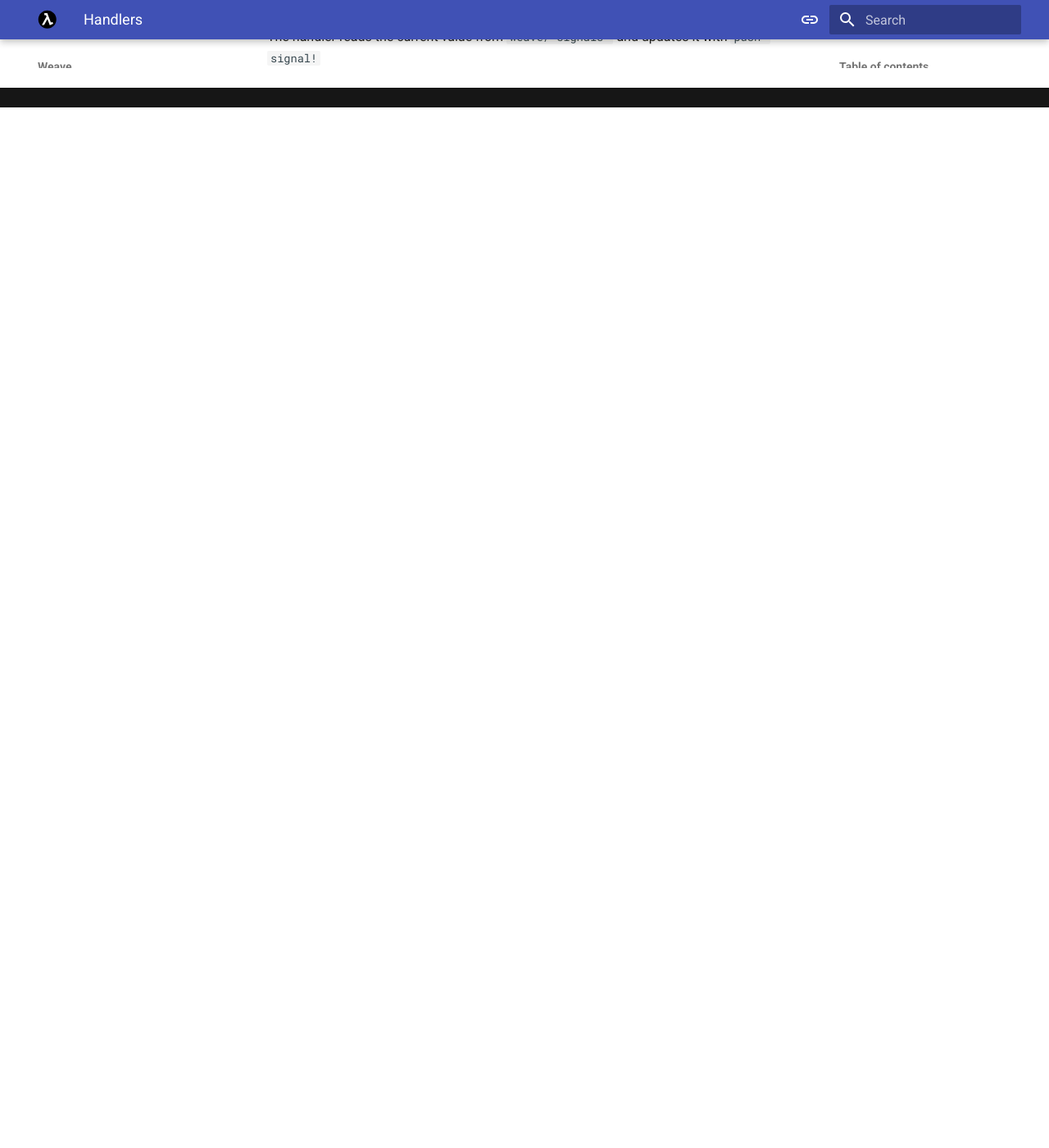
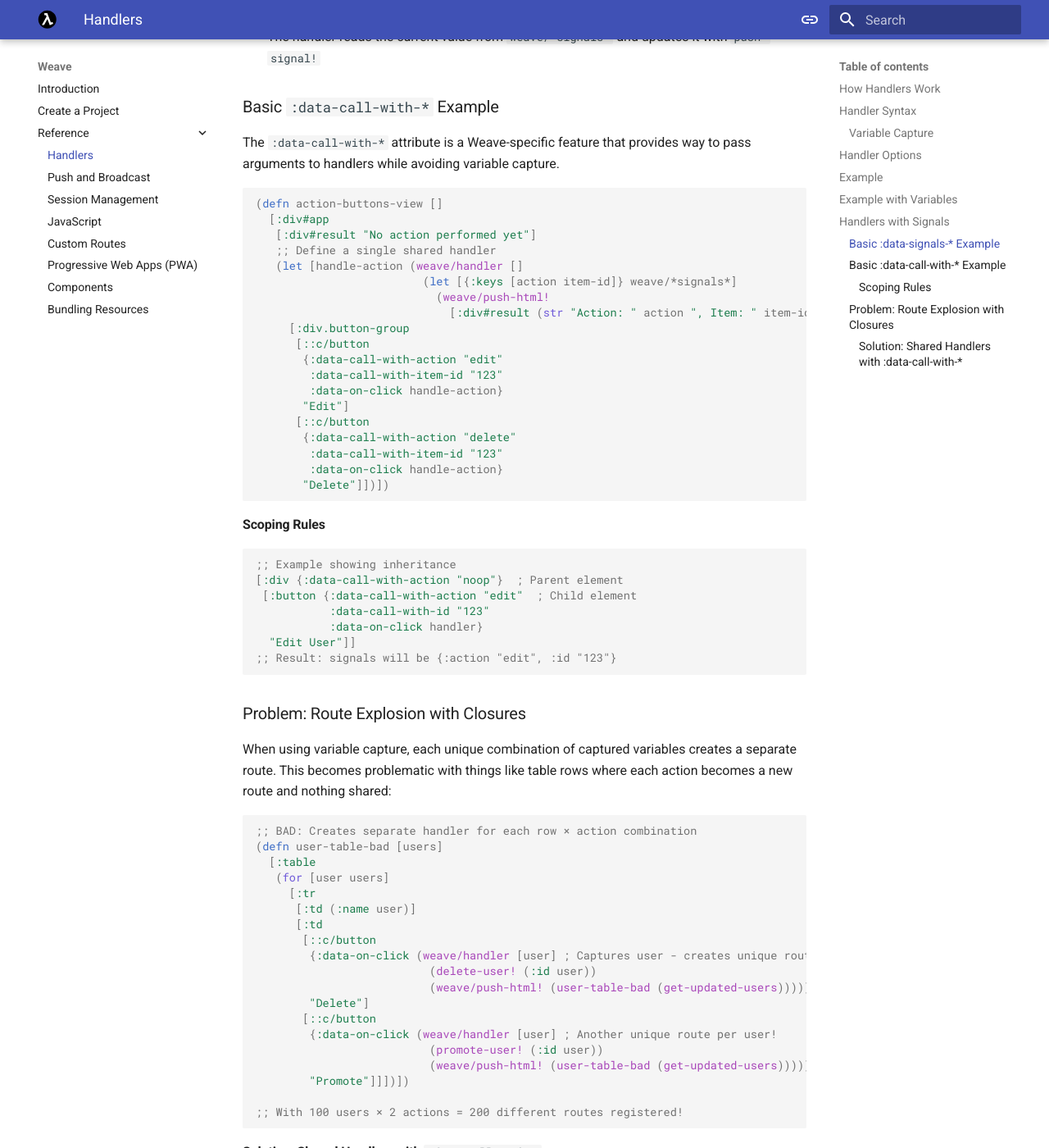
Before and after one commit to nakkaya/weave, an MkDocs documentation site: the page built from doc/docs/reference/10_handlers.md, in a window 1280 px wide and 1400 px high, scrolled down 2479 px. Shown: the whole window at 82% size. Built offline with MkDocs 1.6.1 and Material for MkDocs 9.7.7, drawn with Linux system fonts in a browser that asks for light colours; before the commit the page ends 2610 px from its top, so only the background shows below that; some of the changed text lies outside the part shown.

Commit message:
update docs

````diff
--- a/doc/docs/reference/10_handlers.md
+++ b/doc/docs/reference/10_handlers.md
@@ -81,7 +81,7 @@ managing dynamic state. Instead of capturing variables in closures,
 you can store state as signals in the browser and access them via
 `weave/*signals*`.
 
-### Basic Signal Example
+### Basic `:data-signals-*` Example
 
 ```clojure
 (defn click-count-view []
@@ -105,3 +105,102 @@ In this example:
 - `data-signals-click-count="0"` initializes the signal with value 0
 - `data-text="$click_count"` displays the signal value reactively
 - The handler reads the current value from `weave/*signals*` and updates it with `push-signal!`
+
+### Basic `:data-call-with-*` Example
+
+The `:data-call-with-*` attribute is a Weave-specific feature that
+provides way to pass arguments to handlers while avoiding variable
+capture.
+
+```clojure
+(defn action-buttons-view []
+  [:div#app
+   [:div#result "No action performed yet"]
+   ;; Define a single shared handler
+   (let [handle-action (weave/handler []
+                         (let [{:keys [action item-id]} weave/*signals*]
+                           (weave/push-html!
+                             [:div#result (str "Action: " action ", Item: " item-id)])))]
+     [:div.button-group
+      [::c/button
+       {:data-call-with-action "edit"
+        :data-call-with-item-id "123"
+        :data-on-click handle-action}
+       "Edit"]
+      [::c/button
+       {:data-call-with-action "delete"
+        :data-call-with-item-id "123"
+        :data-on-click handle-action}
+       "Delete"]])])
+```
+
+#### Scoping Rules
+
+```clojure
+;; Example showing inheritance
+[:div {:data-call-with-action "noop"}  ; Parent element
+ [:button {:data-call-with-action "edit"  ; Child element
+           :data-call-with-id "123"
+           :data-on-click handler}
+  "Edit User"]]
+;; Result: signals will be {:action "edit", :id "123"}
+```
+
+### Problem: Route Explosion with Closures
+
+When using variable capture, each unique combination of captured
+variables creates a separate route. This becomes problematic with
+things like table rows where each action becomes a new route and
+nothing shared:
+
+```clojure
+;; BAD: Creates separate handler for each row × action combination
+(defn user-table-bad [users]
+  [:table
+   (for [user users]
+     [:tr
+      [:td (:name user)]
+      [:td
+       [::c/button
+        {:data-on-click (weave/handler [user] ; Captures user - creates unique route!
+                          (delete-user! (:id user))
+                          (weave/push-html! (user-table-bad (get-updated-users))))}
+        "Delete"]
+       [::c/button
+        {:data-on-click (weave/handler [user] ; Another unique route per user!
+                          (promote-user! (:id user))
+                          (weave/push-html! (user-table-bad (get-updated-users))))}
+        "Promote"]]])])
+
+;; With 100 users × 2 actions = 200 different routes registered!
+```
+
+#### Solution: Shared Handlers with `:data-call-with-*`
+
+```clojure
+;; GOOD: Only 1 handler total, regardless of number of users
+(defn user-table [users]
+  (let [handle-action (weave/handler []
+                        (let [{:keys [user-id action]} weave/*signals*]
+                          (case action
+                            "delete" (delete-user! user-id)
+                            "promote" (promote-user! user-id))
+                          (weave/push-html! (user-table (get-updated-users)))))]
+    [:table
+     (for [user users]
+       [:tr
+        [:td (:name user)]
+        [:td
+         [::c/button
+          {:data-call-with-user-id (:id user)
+           :data-call-with-action "delete"
+           :data-on-click handle-action}
+          "Delete"]
+         [::c/button
+          {:data-call-with-user-id (:id user)
+           :data-call-with-action "promote"
+           :data-on-click handle-action}
+          "Promote"]]])]))
+
+;; Only 1 handler registered total - shared across all rows and actions!
+```
````
